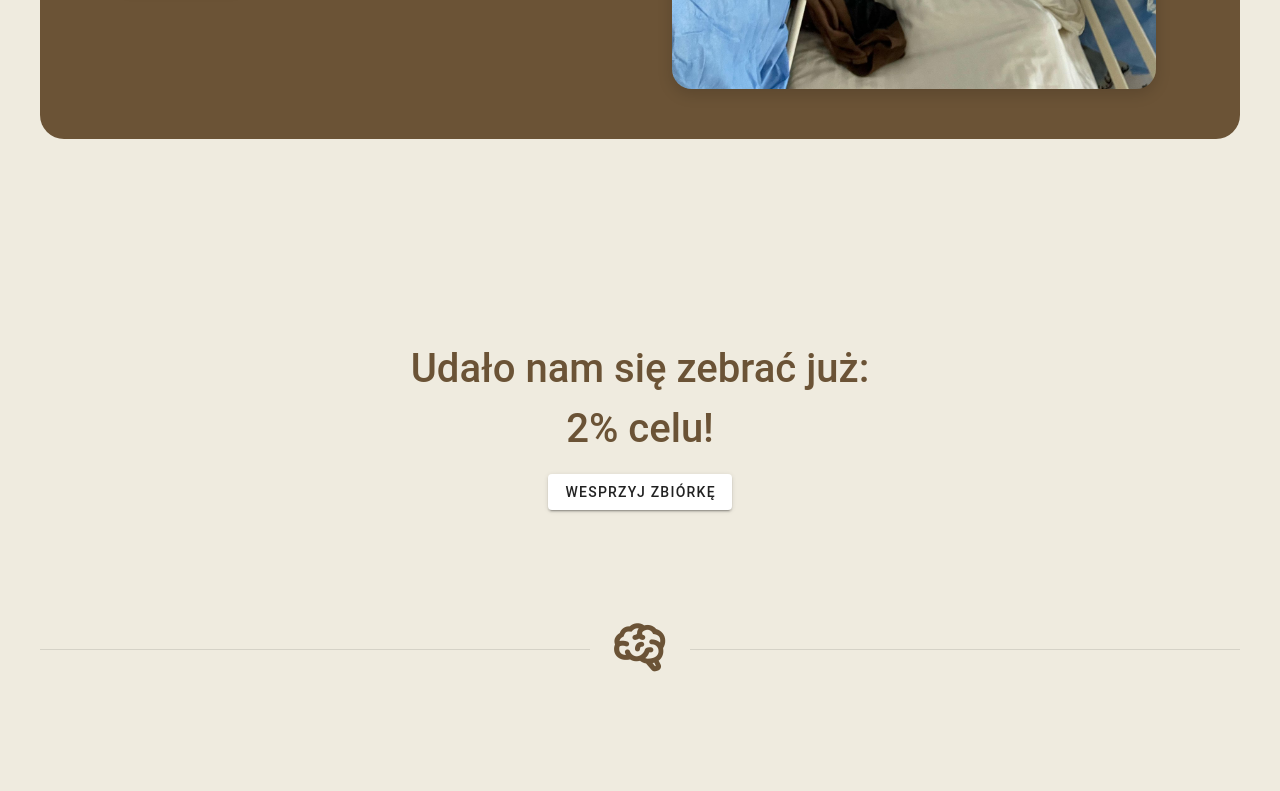
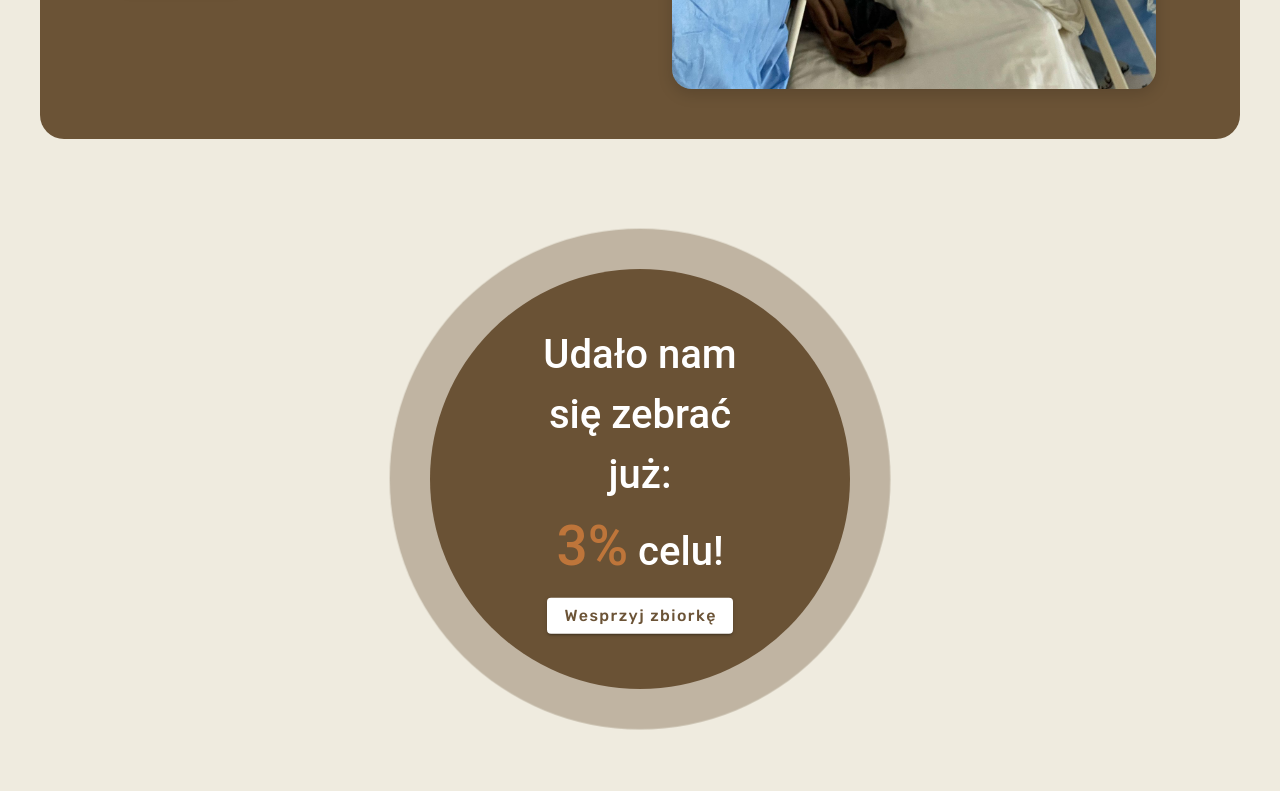
Before and after one commit to PatrykJarzynka/Memory, a Vue app: page / in a window 1280 px wide. Shown: the part 480-1271 px from the top of the page. Built offline with nearby package versions, Linux system fonts and the light colour scheme; a small style sheet from the web is missing; a web font is replaced by a local one.

Commit message:
Implemented goal section

```diff
--- /dev/null
+++ b/src/components/GoalTracker.vue
@@ -0,0 +1,101 @@
+<script setup lang="ts">
+
+  import AppButton from "@/components/core/AppButton.vue"
+</script>
+
+<template>
+  <div class="goal-container">
+    <div class="goal-content">
+      <p class="goal-text">Udało nam się zebrać już: <br> <span class="goal-number">3%</span> celu!</p>
+
+      <AppButton
+        type="normal"
+        text="Wesprzyj zbiorkę"
+      />
+    </div>
+  </div>
+</template>
+
+<style scoped lang="scss">
+.goal-container {
+  width: 60%;
+  position: relative;
+  aspect-ratio: 1;
+  padding: 30px;
+  background: rgb(var(--v-theme-primary));
+  border-radius: 50%;
+
+  @media only screen and (width >= 600px) {
+    width: 50%;
+  }
+
+  @media only screen and (width >= 1280px) {
+    width: 35%;
+  }
+}
+
+.goal-container::after {
+  content: '';
+  position: absolute;
+  top:0;
+  left:0;
+  width: 100%;
+  height: 100%;
+  background: inherit;
+  border-radius: inherit;
+  animation: pulseAnimate 2s ease-out infinite;
+}
+
+@keyframes pulseAnimate {
+  100% {
+    opacity: 0;
+    transform: scale(1.3);
+  }
+}
+
+.goal-content {
+  display: flex;
+  flex-direction: column;
+  row-gap: 10px;
+  align-items: center;
+  position: absolute;
+  left:0;
+  top: 50%;
+  transform: translate(0, -50%);
+  width: 100%;
+  text-align: center;
+  z-index: 2;
+
+  @media only screen and (width >= 600px) {
+    row-gap: 10px;
+  }
+}
+
+.goal-text {
+  color: white;
+  font-size: 18px;
+  width: 60%;
+  font-weight: 500;
+
+  @media only screen and (width >= 600px) {
+    font-size: 23px;
+  }
+
+  @media only screen and (width >= 1280px) {
+    font-size: 40px;
+  }
+}
+
+.goal-number {
+  color: rgb(var(--v-theme-highlight));
+  font-size: 28px;
+
+  @media only screen and (width >= 600px) {
+    font-size: 40px;
+  }
+
+  @media only screen and (width >= 1280px) {
+    font-size: 55px;
+  }
+}
+</style>
--- a/src/components/Hero.vue
+++ b/src/components/Hero.vue
@@ -1,5 +1,6 @@
 <script setup lang="ts">
   import { useDisplay } from "vuetify/framework"
+  import AppButton from "@/components/core/AppButton.vue"
 
   const { xl, xs } = useDisplay()
 
@@ -29,24 +30,16 @@
         </div>
 
         <div class="hero-action-buttons">
-          <v-btn
-            :size="buttonSize"
-            class="hero-button"
-          >
-            Wesprzyj
-          </v-btn>
+          <AppButton
+            type="normal"
+            text="Wesprzyj"
+          />
 
-          <v-btn
-            variant="text"
-            :size="buttonSize"
-            class="hero-button--flat"
-          >
-            Poznaj historie
-
-            <template #append>
-              <v-icon icon="mdi-arrow-right-thin"/>
-            </template>
-          </v-btn>
+          <AppButton
+            type="flat"
+            text="Poznaj historie"
+            icon="mdi-arrow-right-thin"
+          />
         </div>
       </v-col>
 
--- /dev/null
+++ b/src/components/core/AppButton.vue
@@ -0,0 +1,64 @@
+<script setup lang="ts">
+
+  import { useDisplay } from "vuetify/framework"
+
+  type ButtonType = "flat" | "normal"
+
+  interface Props {
+    type: ButtonType;
+    text: string | undefined;
+    icon?: string;
+  }
+
+  defineProps<Props>()
+  const { xl, xs } = useDisplay()
+
+  const buttonSize = computed((): string | undefined => {
+    if (xl.value) {
+      return "large"
+    } else if (xs.value) {
+      return "small"
+    } else {
+      return undefined
+    }
+  })
+</script>
+
+<template>
+  <v-btn
+    :variant="type === 'flat' ? 'text' : 'elevated'"
+    :size="buttonSize"
+    :class="type === 'flat' ? 'app-button--flat' : 'app-button' "
+  >
+    {{ text }}
+
+    <template v-if="icon" #append>
+      <v-icon :icon="icon"/>
+    </template>
+  </v-btn>
+</template>
+
+<style scoped lang="scss">
+
+.app-button {
+  text-transform: none;
+  color: rgb(var(--v-theme-primary));
+  font-weight: 500;
+  font-family: Rubik, "sans-serif";
+  font-size: 12px;
+
+  &--flat {
+    @extend .app-button;
+    color: white;
+  }
+
+  @media only screen and (width >= 600px) {
+    font-size: 14px;
+  }
+
+  @media only screen and (width >= 1280px) {
+    font-size: initial;
+  }
+}
+
+</style>
--- a/src/pages/index.vue
+++ b/src/pages/index.vue
@@ -1,19 +1,10 @@
 <template>
   <v-container class="main-container align-center">
-    <Hero/>
+    <div class="start-container">
+      <Hero/>
 
-    <v-row class="columns-row">
-      <v-col class="column1">
-        <div class="testClass">
-          <p class="textHello">Udało nam się zebrać już: </p>
-          <p class="textHello">2% celu! </p>
-
-          <v-btn>Wesprzyj zbiórkę</v-btn>
-        </div>
-
-      </v-col>
-
-    </v-row>
+      <GoalTracker/>
+    </div>
 
     <IconDivider/>
 
@@ -104,14 +95,16 @@
 <script lang="ts" setup>
 
   import { useDisplay } from "vuetify/framework"
+  import AppButton from "@/components/core/AppButton.vue"
+  import Friends from "@/components/core/Friends.vue"
   import FamilyIllustrated from "@/components/FamilyIllustrated.vue"
-  import Friends from "@/components/Friends.vue"
+  import GoalTracker from "@/components/GoalTracker.vue"
   import IconDivider from "@/components/IconDivider.vue"
   import IllustratedContent from "@/components/IllustratedContent.vue"
   import MediaList from "@/components/MediaList.vue"
+
   import Possibilities from "@/components/Possibilities.vue"
   import SupportList from "@/components/SupportList.vue"
-
   import Treatment from "@/components/Treatment.vue"
 
   const { smAndDown } = useDisplay()
@@ -218,25 +211,12 @@
   }
 }
 
-.columns-row {
-  padding-top: 200px;
-  padding-inline: 100px;
-}
-
-.column1 {
+.start-container {
   display: flex;
+  flex-direction: column;
+  width: 100%;
+  row-gap: 130px;
   align-items: center;
-  justify-content: center;
-  font-size: 40px;
-}
-
-.textHello {
-  color: rgb(var(--v-theme-primary));
-  font-weight: 500;
-}
-
-.testClass {
-  text-align: center;
 }
 
 .family-history-container {
```
Also changed, not shown: src/components.d.ts (+5 -2 lines), src/components/core/Friends.vue (renamed from src/components/Friends.vue), src/components/core/Header.vue (renamed from src/components/Header.vue).
